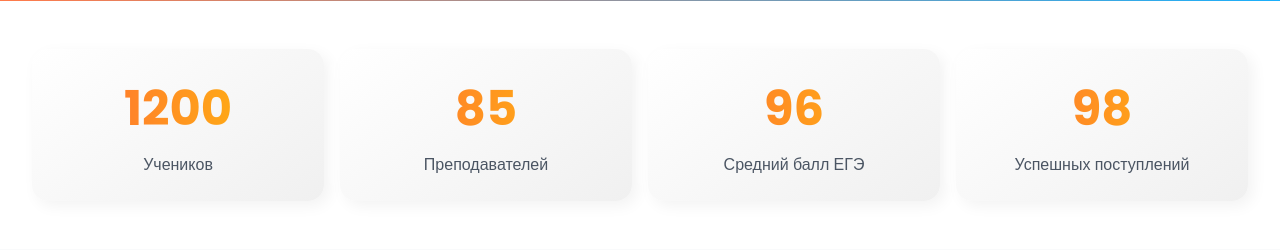
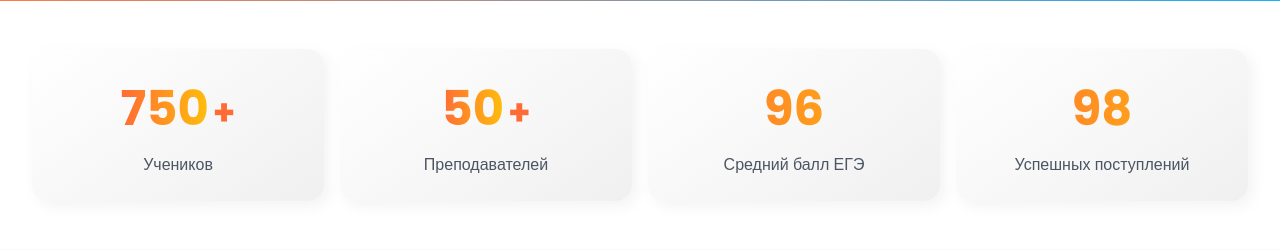
Before and after one commit to maxim901-naz/smarturok, a Django app: page / in a window 1280 px wide. Shown: the part 805-1055 px from the top of the page. Run offline with Django 5.2, Linux system fonts and the light colour scheme; data that the repository does not hold is empty; some libraries are stand-ins or nearby versions.

Commit message:
Update homepage stats, FAQ platform wording, and 24/7 hours

```diff
--- a/maxschool/main/templates/main/index.html
+++ b/maxschool/main/templates/main/index.html
@@ -859,11 +859,17 @@
         <div class="content-container px-4 sm:px-6 lg:px-8">
             <div class="grid grid-cols-2 sm:grid-cols-4 gap-4 text-center stat-grid">
                 <div class="stat-card p-4 sm:p-6" data-aos="fade-up" data-aos-delay="100">
-                    <div class="animated-counter" data-count="1200">0</div>
+                    <div class="flex items-baseline justify-center">
+                        <div class="animated-counter" data-count="750">0</div>
+                        <span class="ml-1 text-2xl sm:text-3xl md:text-4xl font-bold text-primary">+</span>
+                    </div>
                     <p class="text-gray-600 mt-2 text-sm sm:text-base">Учеников</p>
                 </div>
                 <div class="stat-card p-4 sm:p-6" data-aos="fade-up" data-aos-delay="200">
-                    <div class="animated-counter" data-count="85">0</div>
+                    <div class="flex items-baseline justify-center">
+                        <div class="animated-counter" data-count="50">0</div>
+                        <span class="ml-1 text-2xl sm:text-3xl md:text-4xl font-bold text-primary">+</span>
+                    </div>
                     <p class="text-gray-600 mt-2 text-sm sm:text-base">Преподавателей</p>
                 </div>
                 <div class="stat-card p-4 sm:p-6" data-aos="fade-up" data-aos-delay="300">
@@ -1463,7 +1469,7 @@
                         </svg>
                     </button>
                     <div class="faq-answer px-4 sm:px-6 pb-4 hidden">
-                        <p class="text-gray-600">Занятия проходят в режиме реального времени через Zoom или Skype. Преподаватель видит и слышит ученика, использует интерактивную доску, демонстрирует материалы. После каждого урока доступна запись занятия и домашнее задание.</p>
+                        <p class="text-gray-600">Занятия проходят на платформе SmartUrok: встроенная видеосвязь и собственная интерактивная доска. Преподаватель и ученик одновременно работают на доске, видят и слышат друг друга в реальном времени. После урока доступны материалы и домашнее задание.</p>
                     </div>
                 </div>
 
@@ -1502,7 +1508,7 @@
                         </svg>
                     </button>
                     <div class="faq-answer px-4 sm:px-6 pb-4 hidden">
-                        <p class="text-gray-600">Для занятий вам понадобится: компьютер/ноутбук/планшет с камерой и микрофоном, стабильное интернет-соединение (от 5 Мбит/с), установленные Zoom/Skype. Для программирования желательно иметь отдельный компьютер с возможностью установки ПО.</p>
+                        <p class="text-gray-600">Для занятий вам понадобится компьютер/ноутбук/планшет с камерой и микрофоном и стабильный интернет (от 5 Мбит/с). Ничего дополнительно устанавливать не нужно: урок проходит в личном кабинете на нашей платформе со встроенной связью и собственной интерактивной доской. Для программирования желательно устройство с возможностью установки ПО.</p>
                     </div>
                 </div>
 
@@ -1645,7 +1651,7 @@
                             </div>
                             <div class="ml-3">
                                 <h4 class="font-medium">Часы работы</h4>
-                                <p class="text-gray-600">Пн-Пт: 9:00 - 21:00<br>Сб-Вс: 10:00 - 18:00</p>
+                                <p class="text-gray-600">Круглосуточно, 24/7</p>
                             </div>
                         </div>
                     </div>
```
